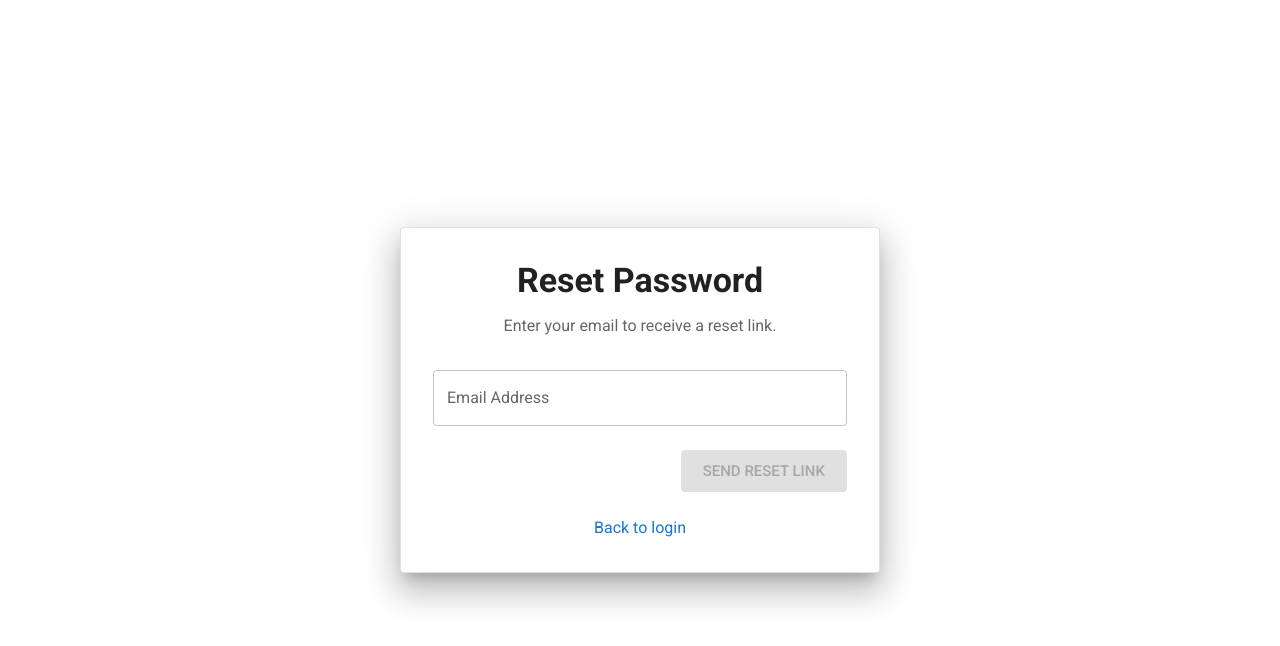
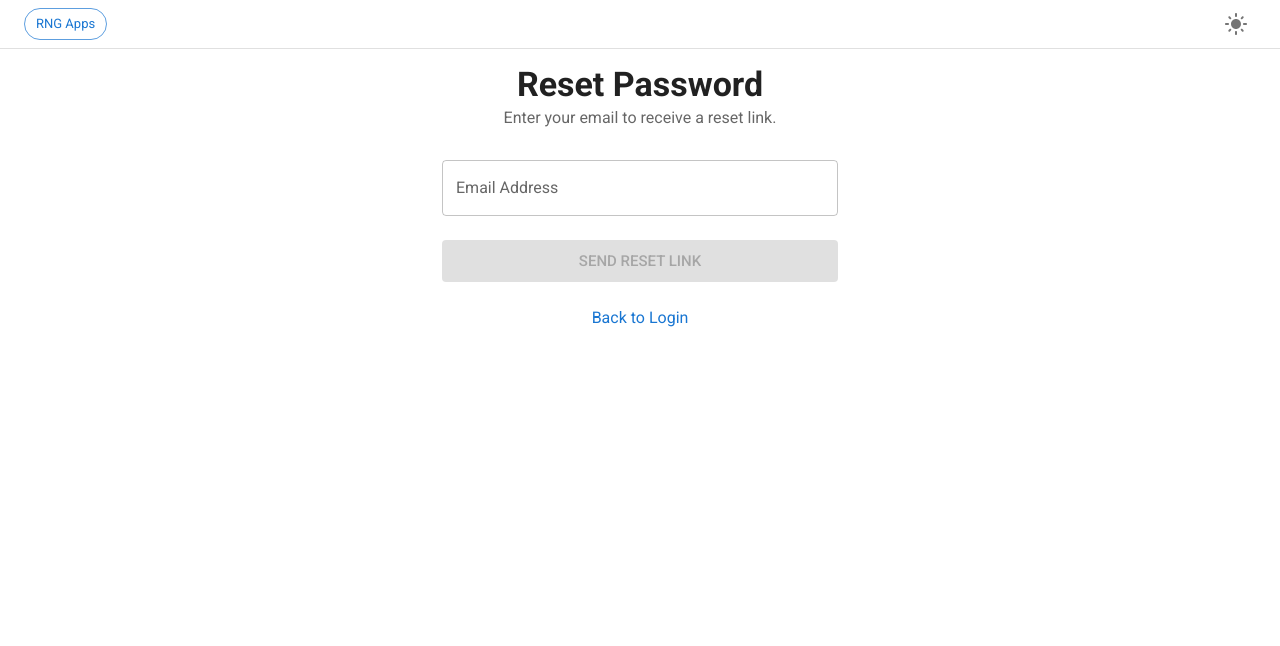
Before and after one commit to raghav0622/rng-apps, a Next.js app: page /forgot-password in a window 1280 px wide. Shown: the top 646 px of the page. Built offline with nearby package versions, Linux system fonts and the light colour scheme; what @mui/material-nextjs would draw is missing.

Commit message:
refactored signup, signin and forgot-password page

```diff
--- a/app/(auth)/forgot-password/page.tsx
+++ b/app/(auth)/forgot-password/page.tsx
@@ -2,83 +2,31 @@
 
 import { authClient } from '@/core/auth/auth.client';
 import { ForgotPasswordSchema } from '@/core/auth/auth.model'; // Use Shared Model
+import { logError } from '@/lib/logger';
 import { RNGForm } from '@/rng-form/components/RNGForm';
-import { defineForm } from '@/rng-form/dsl';
 import { AuthCard } from '@/ui/auth/AuthCard';
-import { Link, Typography } from '@mui/material';
-import NextLink from 'next/link';
-import { useState } from 'react';
-
-// Define the Form Layout
-const formConfig = defineForm<typeof ForgotPasswordSchema>((f) => [
-  f.text('email', {
-    label: 'Email Address',
-    placeholder: 'you@example.com',
-  }),
-]);
+import { useSnackbar } from 'notistack';
 
 export default function ForgotPasswordPage() {
-  const [isSuccess, setIsSuccess] = useState(false);
-  const [error, setError] = useState<string | null>(null);
-  const [isLoading, setIsLoading] = useState(false);
-
-  const handleSubmit = async (data: { email: string }) => {
-    setIsLoading(true);
-    setError(null);
-    try {
-      await authClient.sendPasswordResetLink(data.email);
-      setIsSuccess(true);
-    } catch (err: any) {
-      if (err.code === 'auth/user-not-found') {
-        // Security: Don't reveal user existence
-        setIsSuccess(true);
-      } else {
-        setError(err.message || 'Failed to send reset email.');
-      }
-    } finally {
-      setIsLoading(false);
-    }
-  };
-
-  if (isSuccess) {
-    return (
-      <AuthCard
-        title="Check your email"
-        description="We sent you a link to reset your password."
-        footer={
-          <Link component={NextLink} href="/login" underline="hover">
-            Back to login
-          </Link>
-        }
-      >
-        <Typography variant="body1" color="success.main" textAlign="center">
-          If an account exists with that email, you will receive a reset link shortly.
-        </Typography>
-      </AuthCard>
-    );
-  }
-
+  const { enqueueSnackbar } = useSnackbar();
   return (
-    <AuthCard
-      title="Reset Password"
-      description="Enter your email to receive a reset link."
-      footer={
-        <Link component={NextLink} href="/login" underline="hover">
-          Back to login
-        </Link>
-      }
-    >
+    <AuthCard title="Reset Password" description="Enter your email to receive a reset link." footer>
       <RNGForm
         schema={ForgotPasswordSchema}
-        uiSchema={formConfig}
-        onSubmit={handleSubmit}
-        submitLabel={isLoading ? 'Sending...' : 'Send Reset Link'}
+        uiSchema={[
+          { name: 'email', type: 'text', label: 'Email Address', placeholder: 'you@example.com' },
+        ]}
+        onSubmit={async (data: { email: string }) => {
+          try {
+            await authClient.sendPasswordResetLink(data.email);
+            enqueueSnackbar('Password reset link sent to your email.', { variant: 'success' });
+          } catch (err: any) {
+            enqueueSnackbar('Failed to send password reset link.');
+            logError(err.message);
+          }
+        }}
+        submitLabel="Send Reset Link"
       />
-      {error && (
-        <Typography color="error" variant="body2" sx={{ mt: 2, textAlign: 'center' }}>
-          {error}
-        </Typography>
-      )}
     </AuthCard>
   );
 }
--- a/app/(auth)/layout.tsx
+++ b/app/(auth)/layout.tsx
@@ -1,18 +1,12 @@
-import { Box } from '@mui/material';
+import { Toolbar } from '@mui/material';
+import AppHeader from '../(protected)/AppHeader';
 
 export default function AuthLayout({ children }: { children: React.ReactNode }) {
   return (
-    <Box
-      sx={{
-        minHeight: '100vh',
-        display: 'flex',
-        alignItems: 'center',
-        justifyContent: 'center',
-        bgcolor: 'background.default',
-        p: 2,
-      }}
-    >
+    <>
+      <AppHeader drawerDisabled />
+      <Toolbar variant="dense" />
       {children}
-    </Box>
+    </>
   );
 }
--- a/app/provider.tsx
+++ b/app/provider.tsx
@@ -2,7 +2,7 @@
 import { LayoutProvider } from '@/app/(protected)/LayoutContext';
 import theme from '@/ui/theme';
 import { Close as CloseIcon } from '@mui/icons-material';
-import { Box, CssBaseline, IconButton, ThemeProvider } from '@mui/material';
+import { Box, CssBaseline, IconButton, ThemeProvider, Toolbar } from '@mui/material';
 import { AppRouterCacheProvider } from '@mui/material-nextjs/v15-appRouter';
 import NextTopLoader from 'nextjs-toploader'; // <--- Import
 import { SnackbarKey, SnackbarProvider } from 'notistack';
@@ -51,9 +51,11 @@ function AppProvider({ children }: AppProviderProps) {
                 display: 'flex',
                 flexDirection: 'column',
                 bgcolor: 'background.default',
+                gap: 2,
               }}
             >
               {children}
+              <Toolbar variant="dense" />
             </Box>
           </LayoutProvider>
         </SnackbarProvider>
--- a/core/auth/auth.actions.ts
+++ b/core/auth/auth.actions.ts
@@ -5,13 +5,12 @@ import { SessionService } from '@/core/auth/session.service';
 import { actionClient, authActionClient } from '@/core/safe-action/safe-action';
 import { AUTH_SESSION_COOKIE_NAME, SESSION_ID_COOKIE_NAME } from '@/lib/constants';
 import { env } from '@/lib/env';
+import { Result } from '@/lib/types';
 import { DEFAULT_LOGIN_REDIRECT } from '@/routes';
-import { headers } from 'next/headers';
-import { cookies } from 'next/headers';
+import { cookies, headers } from 'next/headers';
 import { redirect } from 'next/navigation';
 import { z } from 'zod';
 import { LoginSchema, SignUpSchema } from './auth.model';
-import { Result } from '@/lib/types';
 
 // --- Shared Cookie Helper ---
 async function setSessionCookies(sessionCookie: string, expiresIn: number, sessionId: string) {
@@ -38,7 +37,7 @@ export const signUpAction = actionClient
 
 export const loginAction = actionClient
   .metadata({ name: 'auth.login' })
-  .schema(LoginSchema)
+  .inputSchema(LoginSchema)
   .action(async ({ parsedInput }) => {
     const headersList = await headers();
     const userAgent = headersList.get('user-agent') || undefined;
@@ -48,7 +47,11 @@ export const loginAction = actionClient
 
     if (!result.success) return result;
 
-    await setSessionCookies(result.data.sessionCookie, result.data.expiresIn, result.data.sessionId);
+    await setSessionCookies(
+      result.data.sessionCookie,
+      result.data.expiresIn,
+      result.data.sessionId,
+    );
     redirect(DEFAULT_LOGIN_REDIRECT);
   });
 
@@ -67,11 +70,7 @@ export const verifyMagicLinkAction = actionClient
     const userAgent = headersList.get('user-agent') || undefined;
     const ip = headersList.get('x-forwarded-for') || undefined;
 
-    const result = await authService.verifyMagicLink(
-      parsedInput.token,
-      userAgent,
-      ip,
-    );
+    const result = await authService.verifyMagicLink(parsedInput.token, userAgent, ip);
 
     if (result.success && result.data.type === 'success') {
       await setSessionCookies(
--- a/rng-form/components/RNGForm.tsx
+++ b/rng-form/components/RNGForm.tsx
@@ -132,6 +132,7 @@ export function RNGForm<S extends FormSchema>({
             {!readOnly && !hideSubmitButton && (
               <Box sx={{ mt: 2, display: 'flex', justifyContent: 'flex-end' }}>
                 <Button
+                  fullWidth
                   type="submit"
                   variant="contained"
                   color="primary"
--- a/ui/auth/AuthCard.tsx
+++ b/ui/auth/AuthCard.tsx
@@ -1,46 +1,65 @@
 // ui/auth/AuthCard.tsx
-import { Box, Card, Typography } from '@mui/material';
+import { Container, Link as MuiLink, Stack, Typography } from '@mui/material';
+import Link from 'next/link';
+import { usePathname } from 'next/navigation';
 import { ReactNode } from 'react';
-
 interface AuthCardProps {
   title: string;
   description: string;
   children: ReactNode;
-  footer?: ReactNode;
+  footer?: boolean;
 }
 
-export const AuthCard = ({ title, description, children, footer }: AuthCardProps) => {
+export const AuthCard = ({ title, description, children, footer = false }: AuthCardProps) => {
+  const path = usePathname();
   return (
-    <>
-      <Card
-        elevation={0}
-        sx={{
-          p: 4,
-          width: '100%',
-          maxWidth: 480,
-          mx: 'auto',
-          boxShadow: (t) => t.shadows[20],
-        }}
-      >
-        <Box sx={{ mb: 4, textAlign: 'center' }}>
-          <Typography variant="h4" fontWeight="bold" gutterBottom>
+    <Container maxWidth="xs">
+      <Stack gap={3}>
+        <Stack alignItems={'center'} justifyContent={'center'}>
+          <Typography variant="h4" fontWeight="bold">
             {title}
           </Typography>
-          <Typography variant="body1" color="text.secondary">
+          <Typography variant="body1" color="text.secondary" gutterBottom>
             {description}
           </Typography>
-        </Box>
+        </Stack>
 
         {children}
 
         {footer && (
-          <Box
-            sx={{ mt: 3, textAlign: 'center', display: 'flex', flexDirection: 'column', gap: 1 }}
-          >
-            {footer}
-          </Box>
+          <Stack gap={2} direction={'row'} alignItems={'center'} justifyContent={'center'}>
+            {path == '/login' && (
+              <>
+                <MuiLink component={Link} href="/signup" underline="hover">
+                  Sign up
+                </MuiLink>
+                {' | '}
+                <MuiLink component={Link} href="/forgot-password" underline="hover">
+                  Forgot Password?
+                </MuiLink>
+              </>
+            )}
+            {path == '/signup' && (
+              <>
+                <MuiLink component={Link} href="/login" underline="hover">
+                  Login
+                </MuiLink>
+                {' | '}
+                <MuiLink component={Link} href="/forgot-password" underline="hover">
+                  Forgot Password?
+                </MuiLink>
+              </>
+            )}
+            {path == '/forgot-password' && (
+              <>
+                <MuiLink component={Link} href="/login" underline="hover">
+                  Back to Login
+                </MuiLink>
+              </>
+            )}
+          </Stack>
         )}
-      </Card>
-    </>
+      </Stack>
+    </Container>
   );
 };
```
Also changed, not shown: app/(auth)/action-handler/page.tsx (+6 -9 lines), app/(auth)/login/page.tsx (+6 -72 lines), app/(auth)/magic-link/page.tsx (deleted, +0 -58 lines), app/(auth)/signup/page.tsx (+27 -23 lines), ui/auth/AuthNavigation.tsx (deleted, +0 -48 lines).
